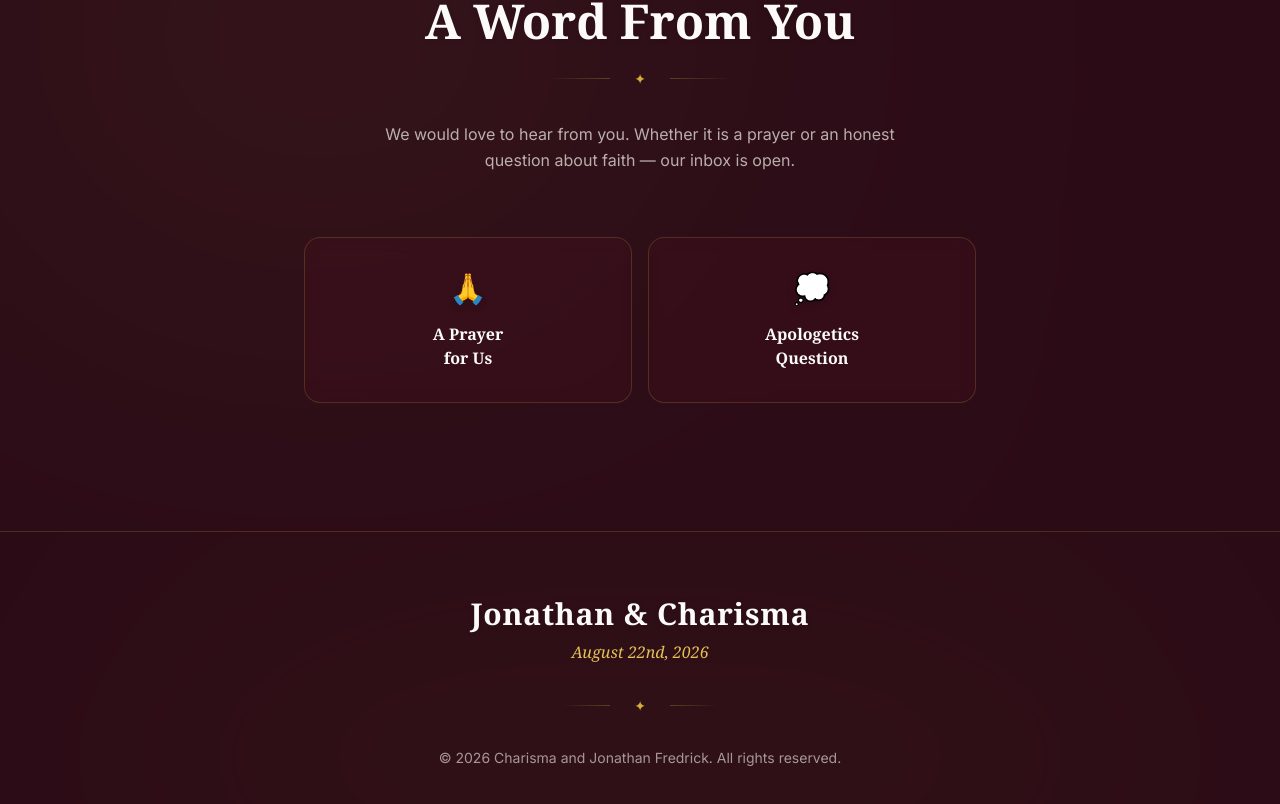
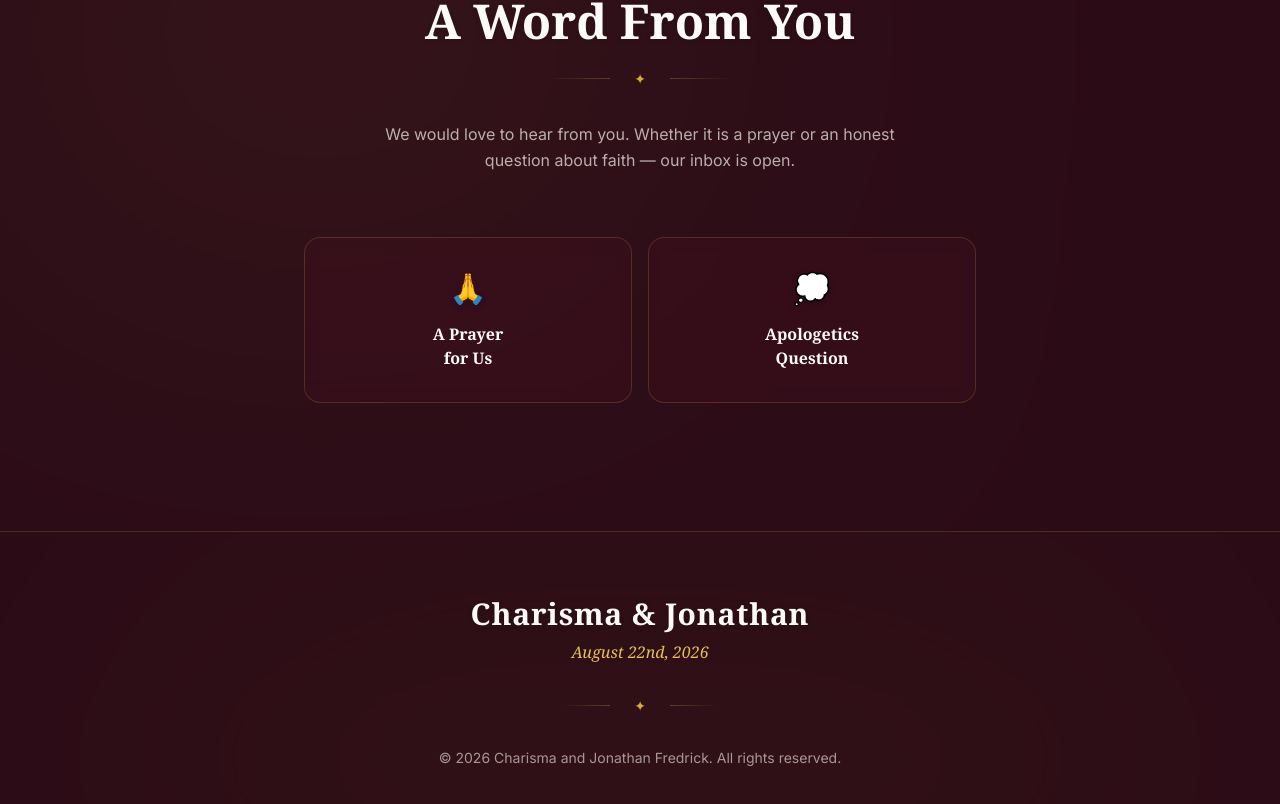
Before and after one commit to Hogwartsofweb3/scedrick, a Next.js app: page / in a window 1280 px wide. Shown: the part 3744-4548 px from the top of the page. Built offline with nearby package versions, Linux system fonts and the light colour scheme; a web font is replaced by a local one.

Commit message:
Fix faith card expansion (items-start), swap footer name to Charisma & Jonathan

```diff
--- a/src/app/faith/page.tsx
+++ b/src/app/faith/page.tsx
@@ -216,7 +216,7 @@
 
       {/* Topic Cards — side by side grid */}
       <div className="relative z-10 px-4 md:px-8 max-w-7xl mx-auto mb-8">
-        <div className="grid grid-cols-1 md:grid-cols-2 xl:grid-cols-3 gap-6">
+        <div className="grid grid-cols-1 md:grid-cols-2 xl:grid-cols-3 gap-6 items-start">
           {topics.map((topic) => (
             <TopicCard key={topic.title} topic={topic} />
           ))}
--- a/src/components/Footer.tsx
+++ b/src/components/Footer.tsx
@@ -6,7 +6,7 @@
 
       <div className="max-w-4xl mx-auto text-center relative z-10">
         <h2 className="font-serif text-3xl font-bold text-bg-cream mb-2 tracking-wide drop-shadow-sm">
-          Jonathan &amp; Charisma
+          Charisma &amp; Jonathan
         </h2>
         <p className="font-serif text-accent-400 italic mb-8">
           August 22nd, 2026
```
